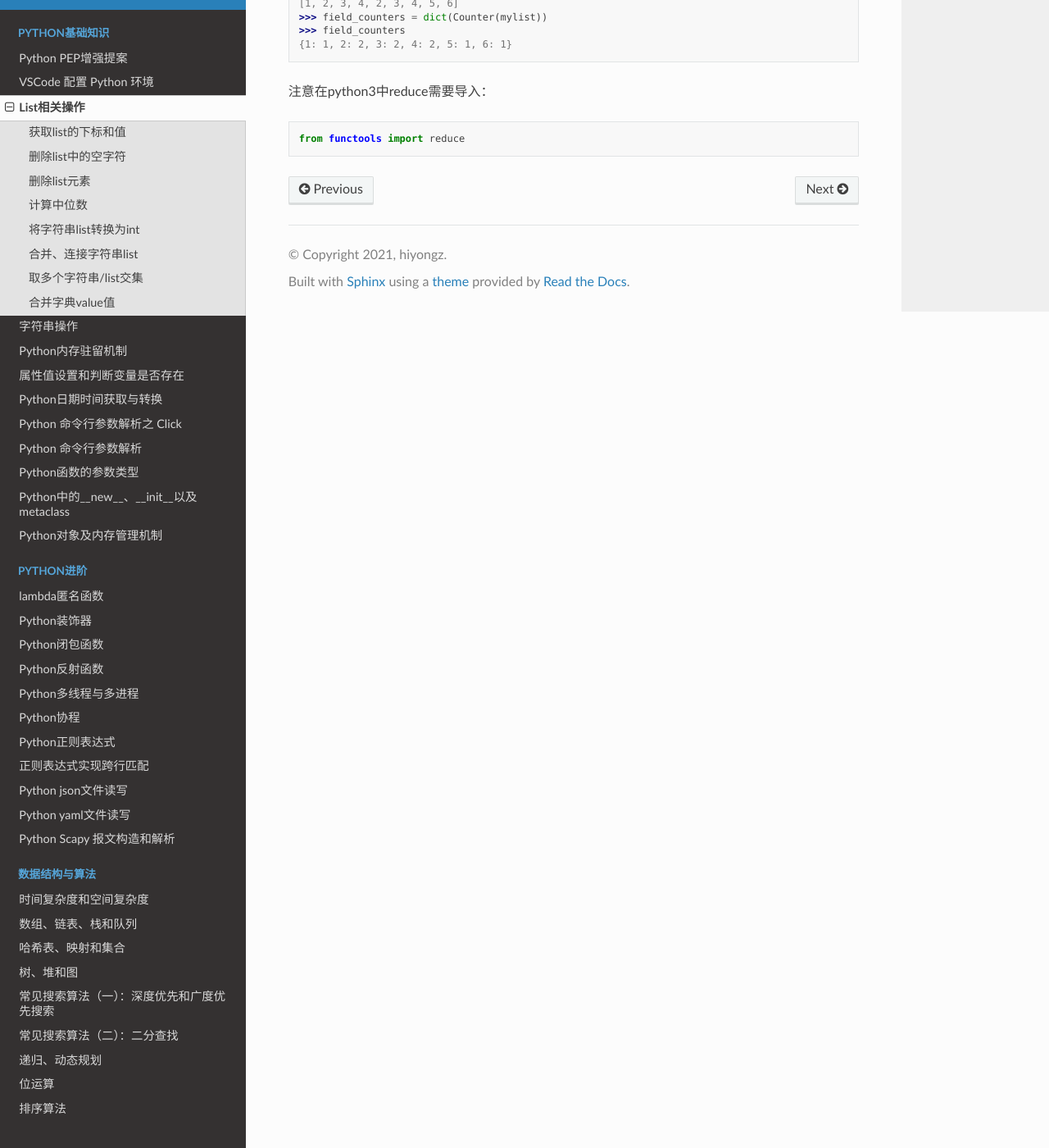
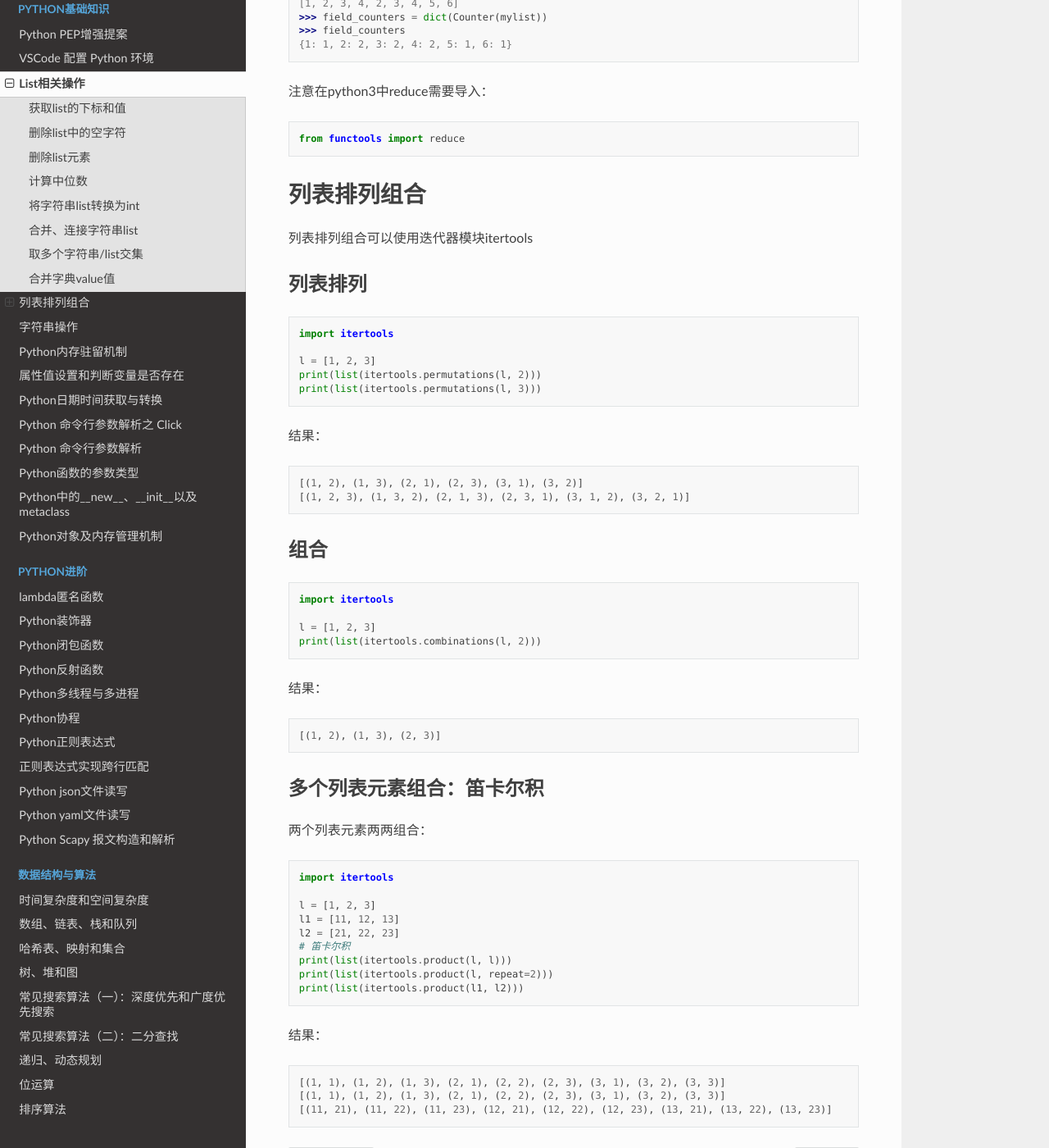
Before and after one commit to hiyongz/PythonNotes, a Sphinx documentation site: the page built from docs/python/python-notes-for-list.md, in a window 1280 px wide and 1400 px high, scrolled down 2178 px. Shown: the whole window at 82% size. Built offline with Sphinx 7.4.7 and the Read the Docs theme 2.0.0, drawn with Linux system fonts in a browser that asks for light colours.

Commit message:
更新 python-notes-for-list.md add mac_generate.py

````diff
--- a/docs/python/python-notes-for-list.md
+++ b/docs/python/python-notes-for-list.md
@@ -107,3 +107,51 @@ def get_median(data):
 ```python
 from functools import reduce
 ```
+# 列表排列组合
+列表排列组合可以使用迭代器模块itertools
+
+## 列表排列
+```python
+import itertools
+
+l = [1, 2, 3]
+print(list(itertools.permutations(l, 2)))
+print(list(itertools.permutations(l, 3)))
+```
+结果：
+```python
+[(1, 2), (1, 3), (2, 1), (2, 3), (3, 1), (3, 2)]
+[(1, 2, 3), (1, 3, 2), (2, 1, 3), (2, 3, 1), (3, 1, 2), (3, 2, 1)]
+```
+
+## 组合
+```python
+import itertools
+
+l = [1, 2, 3]
+print(list(itertools.combinations(l, 2)))
+```
+结果：
+```python
+[(1, 2), (1, 3), (2, 3)]
+```
+
+## 多个列表元素组合：笛卡尔积
+两个列表元素两两组合：
+```python
+import itertools
+
+l = [1, 2, 3]
+l1 = [11, 12, 13]
+l2 = [21, 22, 23]
+# 笛卡尔积
+print(list(itertools.product(l, l)))
+print(list(itertools.product(l, repeat=2)))
+print(list(itertools.product(l1, l2)))
+```
+结果：
+```python
+[(1, 1), (1, 2), (1, 3), (2, 1), (2, 2), (2, 3), (3, 1), (3, 2), (3, 3)]
+[(1, 1), (1, 2), (1, 3), (2, 1), (2, 2), (2, 3), (3, 1), (3, 2), (3, 3)]
+[(11, 21), (11, 22), (11, 23), (12, 21), (12, 22), (12, 23), (13, 21), (13, 22), (13, 23)]
+```
````
Also changed, not shown: 1 other file.
